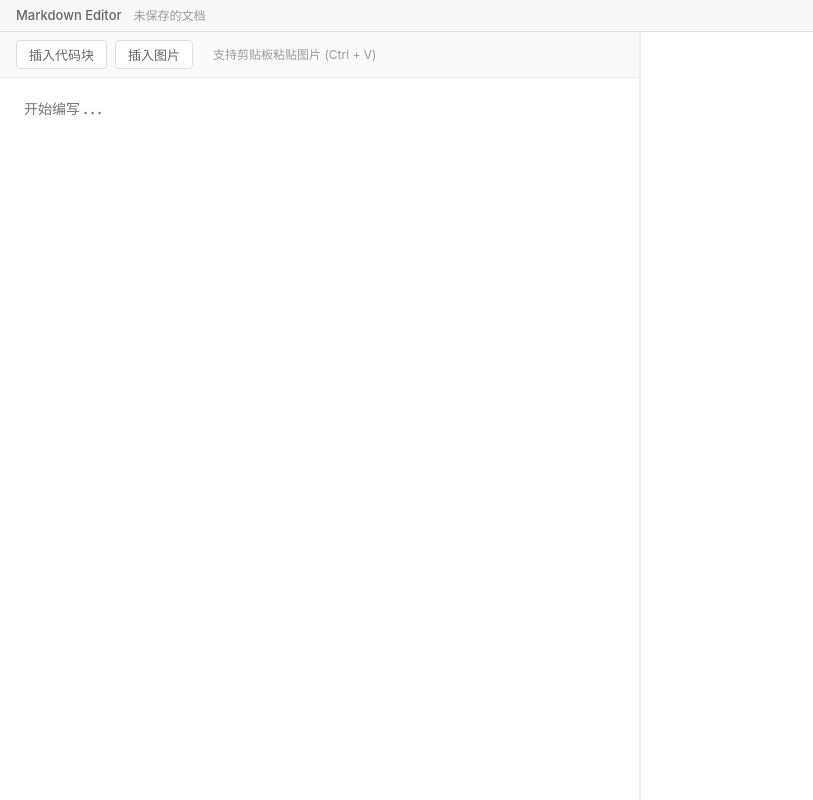
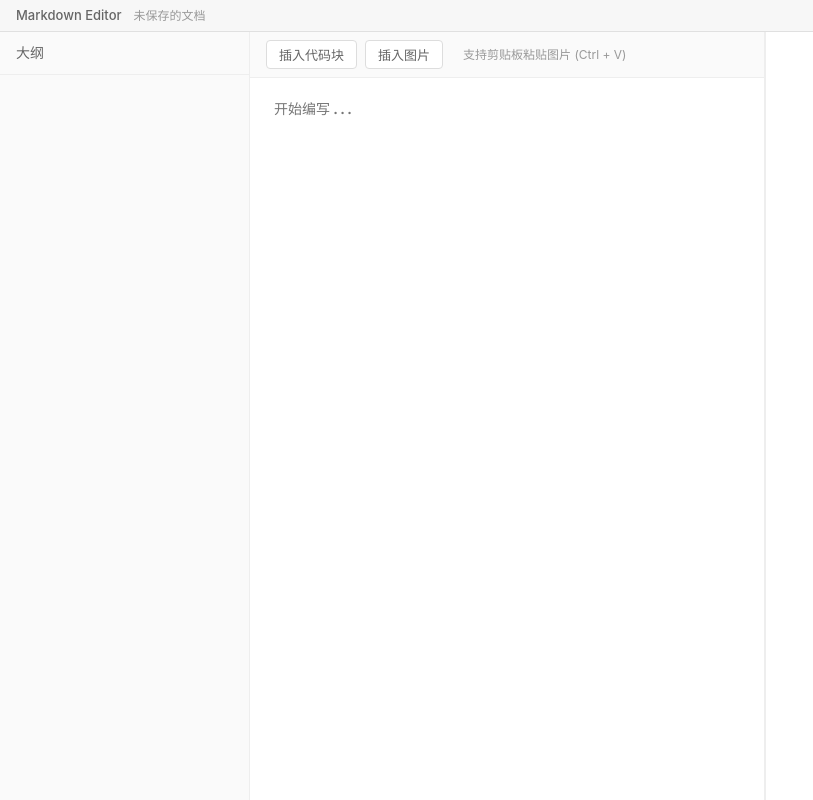
Before and after one commit to YepRobot/markdown-editor-electron, an Electron app: page index.html in a window 1280 px wide. Shown: the whole page, without its empty margins (0-813 px from the left). Drawn offline with nearby package versions, Linux system fonts and the light colour scheme; no server answers.

Commit message:
大纲栏修改优化

```diff
--- a/styles.css
+++ b/styles.css
@@ -75,7 +75,7 @@ main {
 .outline-section {
   width: 250px;
   border-right: 1px solid #eee;
-  display: none; /* 默认隐藏 */
+  display: flex;  /* 修改为默认显示 */
   flex-direction: column;
   background: #fafafa;
 }
```
